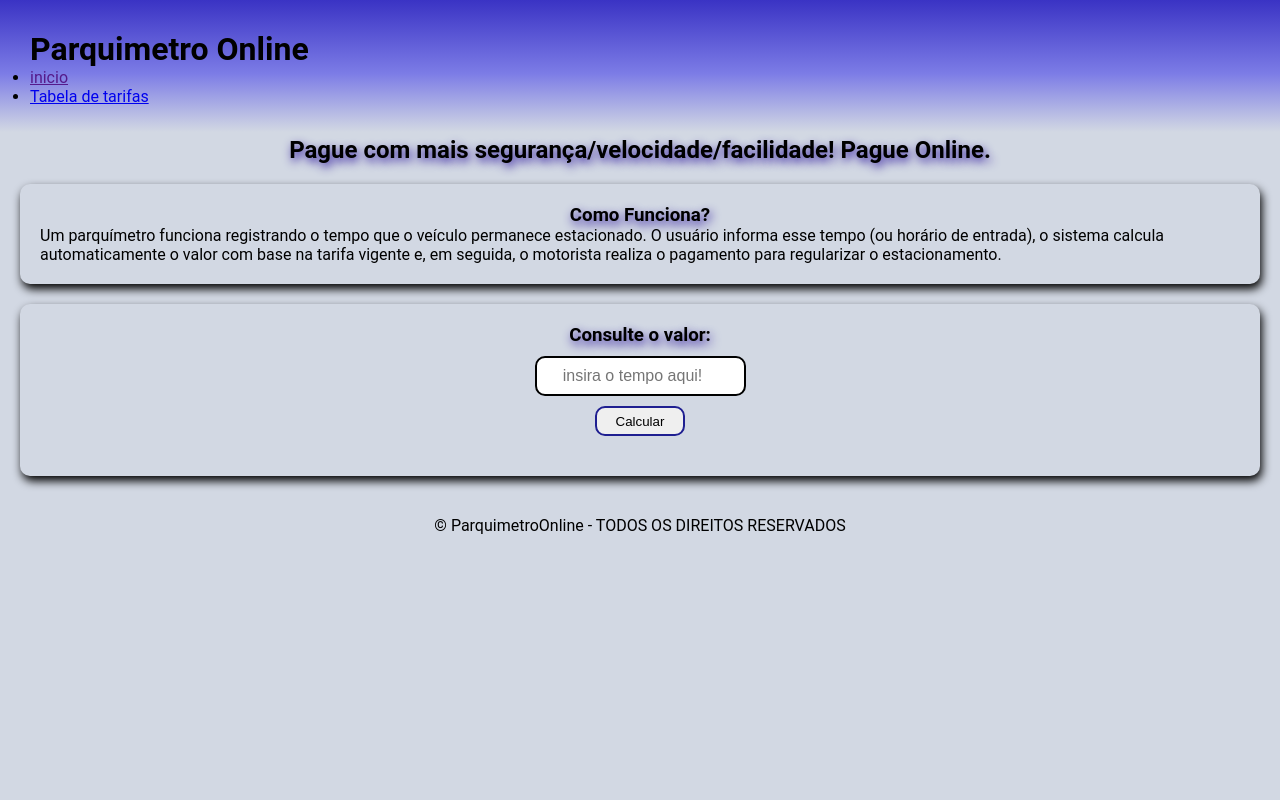
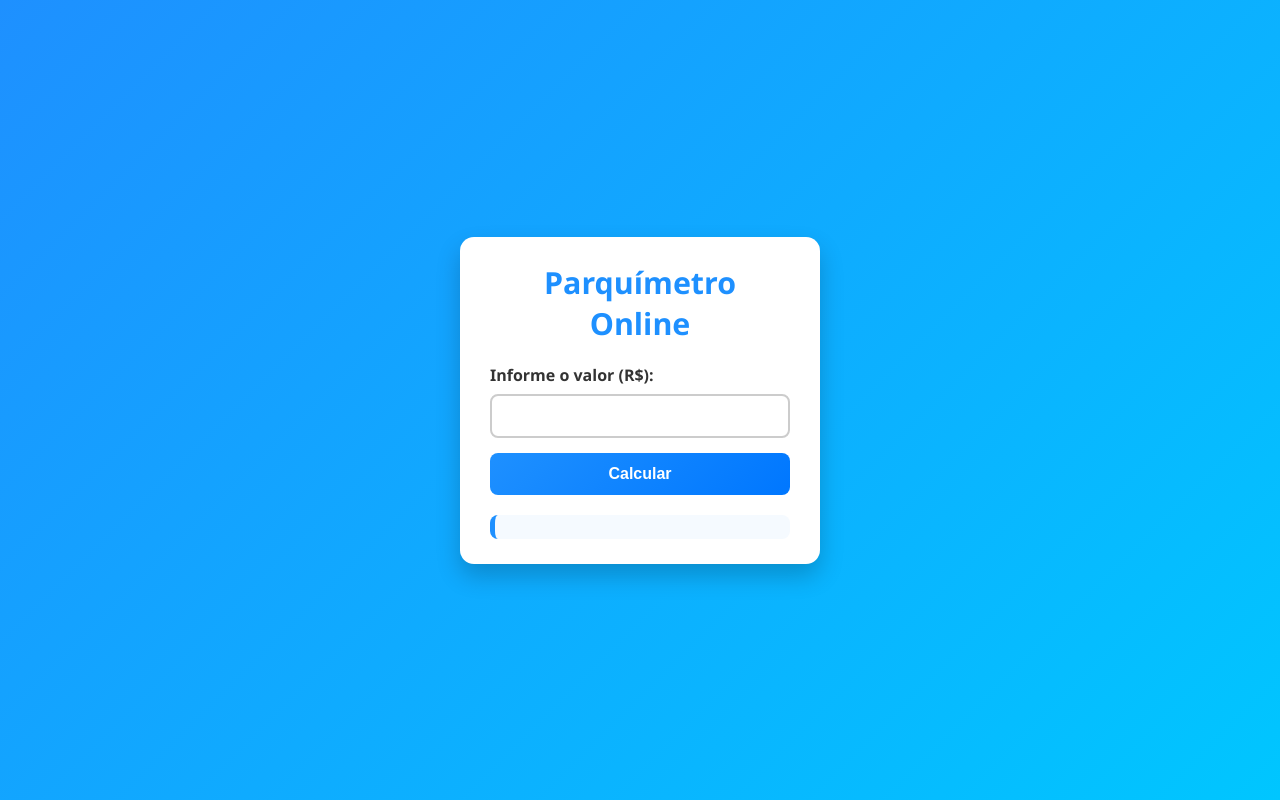
Before and after one commit to BernardoMonnerat/parquimetro, a plain HTML site: page index.html in a window 1280 px wide. Drawn offline with Linux system fonts and the light colour scheme.

Commit message:
Correção da atividade

```diff
--- a/index.html
+++ b/index.html
@@ -2,48 +2,22 @@
 <html lang="pt-BR">
 <head>
     <meta charset="UTF-8">
-    <meta name="viewport" content="width=device-width, initial-scale=1.0">
-    <title>Parquimetro</title>
+    <title>Parquímetro Online</title>
     <link rel="stylesheet" href="style.css">
-    <script src="script.js"></script>
-
 </head>
 <body>
-        <header>
-            <h1>Parquimetro Online</h1>
-            <ul>
-                <li><a href="">inicio</a></li>
-                <li><a href="tarifas.html">Tabela de tarifas</a></li>
-            </ul>
-        </header>
 
-        <main>
-            <article id="ar1">
-            <h2>Pague com mais <strong>segurança/velocidade/facilidade!</strong>
-                Pague <strong>Online.</strong>
-            </h2>
-            </article>
-            <article id="ars">
-                <h3>Como Funciona?</h3>
-                <p>Um parquímetro funciona registrando o tempo que o veículo permanece estacionado.
-                   O usuário informa esse tempo (ou horário de entrada), o sistema calcula automaticamente o valor com base na tarifa vigente e, em seguida, o motorista realiza o pagamento para regularizar o estacionamento.
-                </p>
-            </article>
-            <article  id="ars">
+    <main class="container">
+        <h1>Parquímetro Online</h1>
 
-                <form>
-                    <h3>Consulte o valor:</h3>
-                    <input type="number" id="tempo" name="tempoUsuario" placeholder="insira o tempo aqui!" min="1">
-                    <button type="button" onclick="calcular()">Calcular</button>
+        <label for="valor">Informe o valor (R$):</label>
+        <input type="number" id="valor" step="0.01" min="0">
 
-                    <p id="respostas"></p>
-                    <p id="erros"></p>
-                </form>
-            </article>
-        </main>
+        <button onclick="calcular()">Calcular</button>
 
-        <footer>
-            <p>&copy; ParquimetroOnline - TODOS OS DIREITOS RESERVADOS</p>
-        </footer>
+        <div id="resultado"></div>
+    </main>
+
+    <script src="script.js"></script>
 </body>
 </html>
--- a/script.js
+++ b/script.js
@@ -1,38 +1,48 @@
-class UsuarioDados {
-
-    constructor(tempo) {
-        this.tempo = tempo;
-        this.valor = 0;
+class Parquimetro {
+    constructor(valor) {
+        this.valor = valor;
     }
 
-    calculoValor() {
-        if (this.tempo > 0 && this.tempo < 30) {
-            this.valor = 1;
-        }
-        else if (this.tempo >= 30 && this.tempo < 60) {
-            this.valor = 1.75;
-        }
-        else if (this.tempo >= 60 && this.tempo <= 120) {
-            this.valor = 3;
-        }
-        else {
-            document.getElementById("erros").textContent =
-                "Tempo inválido, insira um valor entre 1 e 120 minutos.";
-            return null;
+    calcularTempo() {
+        if (this.valor < 1) {
+            return { erro: "Valor insuficiente" };
         }
 
-        return this.valor;
+        if (this.valor >= 3) {
+            return {
+                tempo: 120,
+                troco: (this.valor - 3).toFixed(2)
+            };
+        }
+
+        if (this.valor >= 1.75) {
+            return {
+                tempo: 60,
+                troco: (this.valor - 1.75).toFixed(2)
+            };
+        }
+
+        return {
+            tempo: 30,
+            troco: (this.valor - 1).toFixed(2)
+        };
     }
 }
 
 function calcular() {
-    let tempo = parseInt(document.getElementById("tempo").value);
-    let usuario = new UsuarioDados(tempo);
+    const valorInput = document.getElementById("valor").value;
+    const resultadoDiv = document.getElementById("resultado");
 
-    let valorTotal = usuario.calculoValor();
+    const valor = parseFloat(valorInput);
+    const parquimetro = new Parquimetro(valor);
+    const resultado = parquimetro.calcularTempo();
 
-    if (valorTotal !== null) {
-        document.getElementById("respostas").textContent =
-            `Você terá que pagar R$ ${valorTotal.toFixed(2)}`;
+    if (resultado.erro) {
+        resultadoDiv.innerHTML = resultado.erro;
+    } else {
+        resultadoDiv.innerHTML = `
+            Tempo: ${resultado.tempo} minutos <br>
+            Troco: R$ ${resultado.troco}
+        `;
     }
 }
--- a/style.css
+++ b/style.css
@@ -1,73 +1,94 @@
-*{
-    margin: 0px;
-    padding: 0px;
+/* ===== RESET ===== */
+* {
+    margin: 0;
+    padding: 0;
     box-sizing: border-box;
 }
 
-body{
-    background-color:rgba(210, 216, 227, 1);
-    font-family: 'Roboto', sans-serif;
+/* ===== BODY ===== */
+body {
+    font-family: 'Segoe UI', Tahoma, Geneva, Verdana, sans-serif;
+    min-height: 100vh;
+    background: linear-gradient(135deg, #1e90ff, #00c6ff);
     display: flex;
-    flex-direction: column;
+    align-items: center;
+    justify-content: center;
 }
 
-header{
-    padding: 30px;
-    background: #D2D8E3;
-    background: linear-gradient(0deg,rgba(210, 216, 227, 1) 3%, rgba(124, 124, 230, 1) 46%, rgba(58, 51, 196, 1) 100%);
-}
-#ar1{
+/* ===== CONTAINER ===== */
+.container {
+    background-color: #ffffff;
+    width: 360px;
+    padding: 25px 30px;
+    border-radius: 14px;
+    box-shadow: 0 12px 25px rgba(0, 0, 0, 0.2);
     text-align: center;
-    text-shadow: 2px 4px 10px rgb(47, 25, 158);
 }
 
-#ars{
-    display: flex;
-    flex-direction: column;
-    align-items: center;
-    margin: 20px;
-    box-shadow: 2px 5px 10px;
-    border-radius: 10px;
-    padding: 20px;
+/* ===== TÍTULO ===== */
+.container h1 {
+    font-size: 1.9rem;
+    margin-bottom: 20px;
+    color: #1e90ff;
 }
 
-article h3{
-    text-align: center;
-    text-shadow: 2px 4px 10px rgb(47, 25, 158);
+/* ===== LABEL ===== */
+.container label {
+    display: block;
+    margin-bottom: 8px;
+    font-weight: 600;
+    color: #333;
+    text-align: left;
 }
 
-form{
-
-    display: flex;
-    flex-direction: column;
-    align-items: center;
-    justify-content: center;
-    gap: 10px;
-    max-width: 300px;
+/* ===== INPUT ===== */
+.container input {
     width: 100%;
-
+    padding: 11px;
+    font-size: 1rem;
+    border-radius: 8px;
+    border: 2px solid #ccc;
+    outline: none;
 }
 
-input{
-    font-size: medium;
-    height: 40px;
-    border: 2px solid black;
-    border-radius: 10px;
-}
-input::placeholder{
-    text-align: center;
-}
-button{
-    height: 30px;
-    width: 90px;
-    border: 2px solid rgb(31, 31, 145);
-    border-radius: 10px;
-}
-button:hover{
-    background-color: #D2D8E3;
+.container input:focus {
+    border-color: #1e90ff;
+    box-shadow: 0 0 6px rgba(30, 144, 255, 0.4);
 }
 
-footer{
-    padding: 20px;
-    text-align: center;
+/* ===== BOTÃO ===== */
+.container button {
+    width: 100%;
+    margin-top: 15px;
+    padding: 12px;
+    font-size: 1rem;
+    font-weight: bold;
+    border: none;
+    border-radius: 8px;
+    background: linear-gradient(135deg, #1e90ff, #0077ff);
+    color: #ffffff;
+    cursor: pointer;
 }
+
+.container button:hover {
+    background: linear-gradient(135deg, #0077ff, #005fcc);
+}
+
+/* ===== RESULTADO ===== */
+#resultado {
+    margin-top: 20px;
+    padding: 12px;
+    border-radius: 8px;
+    font-size: 1rem;
+    line-height: 1.5;
+    background-color: #f5faff;
+    color: #333;
+    border-left: 5px solid #1e90ff;
+}
+
+/* ===== RESULTADO DE ERRO ===== */
+#resultado.erro {
+    background-color: #ffecec;
+    color: #c0392b;
+    border-left-color: #c0392b;
+}
--- a/style2.css
+++ /dev/null
@@ -1,52 +0,0 @@
- /* Reset básico */
-* {
-    margin: 0;
-    padding: 0;
-    box-sizing: border-box;
-    font-family: Arial, Helvetica, sans-serif;
-}
-
-/* Centraliza tudo na página */
-body {
-    min-height: 100vh;
-    display: flex;
-    justify-content: center;
-    align-items: center;
-    background: linear-gradient(135deg, #0f4c75, #3282b8);
-}
-
-/* Estilo da tabela */
-table {
-    background-color: #ffffff;
-    border-collapse: collapse;
-    width: 420px;
-    box-shadow: 0 8px 20px rgba(0, 0, 0, 0.25);
-    border-radius: 8px;
-    overflow: hidden;
-}
-
-/* Cabeçalho */
-th {
-    background-color: #0f4c75;
-    color: #ffffff;
-    padding: 14px;
-    text-align: left;
-    font-size: 16px;
-}
-
-/* Células */
-td {
-    padding: 12px 14px;
-    border-bottom: 1px solid #ddd;
-    font-size: 15px;
-}
-
-/* Remove borda da última linha */
-tr:last-child td {
-    border-bottom: none;
-}
-
-/* Efeito ao passar o mouse */
-tr:hover {
-    background-color: #f1f1f1;
-}
```
Also changed, not shown: tarifas.html (deleted, +0 -30 lines).
